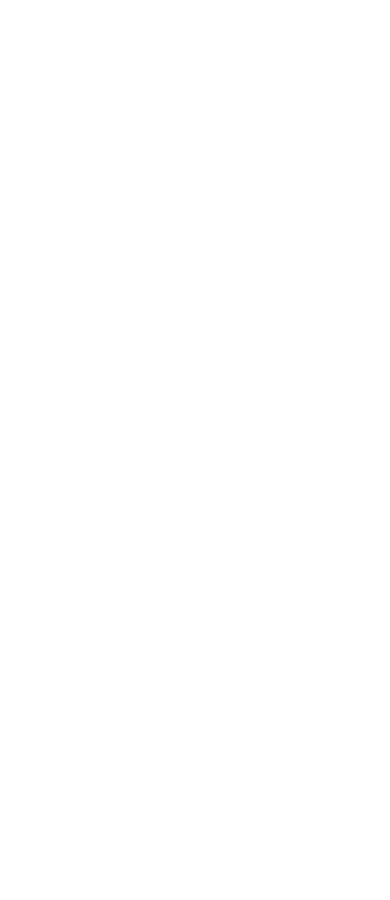
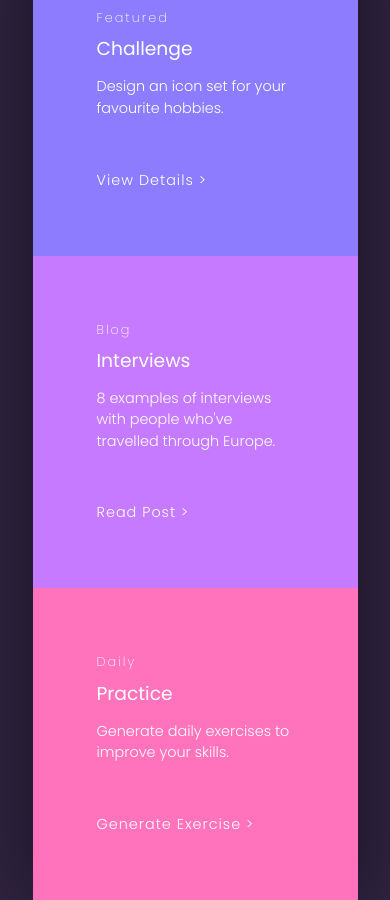
Before and after one commit to Paul-DK/iCodeThis-Challenges, a plain HTML site: page Challenge 230 - Colored Cards/index.html in a window 390 px wide. Before the commit the page ends 844 px from the top, so only its background shows below. Drawn offline with Linux system fonts and the light colour scheme.

Commit message:
Completed cards with animation and responsiveness

```diff
--- a/Challenge 230 - Colored Cards/css/reset.css
+++ b/Challenge 230 - Colored Cards/css/reset.css
@@ -32,5 +32,6 @@ h3,
 h4,
 h5,
 h6 {
+  font-weight: 300;
   overflow-wrap: break-word;
 }
--- a/Challenge 230 - Colored Cards/css/styles.css
+++ b/Challenge 230 - Colored Cards/css/styles.css
@@ -0,0 +1,178 @@
+/* Old Styles
+
+body {
+    font-family: 'Poppins', sans-serif;
+    background-color: rgb(48, 36, 65);
+    display: flex;
+    height: 100dvh;
+    justify-content: center;
+    align-items: center;
+    color: white;
+}
+
+.cards {
+    display: grid;
+    max-width: 900px;
+    margin-inline: 3rem;
+    grid-template-columns: repeat(3, minmax(33.333%, 33.333%));
+    box-shadow: 0px 0px 70px rgba(0, 0, 0, 0.5);
+}
+
+.cards .card-one {
+    background-color: rgb(141, 125, 254);
+    display: flex;
+    flex-direction: column;
+    height: 100%;
+    padding: 3rem;
+    border-top-left-radius: 5px;
+    border-bottom-left-radius: 5px;
+
+}
+
+.cards .card-two {
+    background-color: rgb(198, 122, 255);
+    display: flex;
+    flex-direction: column;
+    padding: 3rem;
+}
+
+.cards .card-three {
+    background-color: rgb(255, 115, 188);
+    display: flex;
+    flex-direction: column;
+    padding: 3rem;
+    border-top-right-radius: 5px;
+    border-bottom-right-radius: 5px;
+}
+
+.cards .details {
+    display: flex;
+    height: 100%;
+    flex-direction: column;
+    align-content: space-between;
+}
+
+.cards .details h2 {
+    font-size: .8rem;
+    opacity: 60%;
+    letter-spacing: 2px;
+    margin-bottom: .5rem;
+}
+
+.cards .details h3 {
+    font-size: 1.4rem;
+    font-weight: 700;
+    margin-bottom: 1rem;
+}
+
+.cards .details p {
+    font-size: 1rem;
+    margin-bottom: 2.5rem;
+}
+
+.cards a {
+    color: white;
+    text-decoration: none;
+    font-size: .8rem;
+    letter-spacing: 2px;
+}
+
+
+@media only screen and (max-width: 920px) {
+
+}
+*/
+
+/* Mobile First */
+
+body {
+  font-family: "Poppins", sans-serif;
+  background-color: rgb(48, 36, 65);
+  display: flex;
+  flex-direction: column;
+  height: 100dvh;
+  width: 80%;
+  min-width: 325px;
+  max-width: 325px;
+  margin: 0 auto;
+  justify-content: center;
+  align-items: center;
+  color: white;
+}
+
+.card-wrapper {
+  display: flex;
+  flex-direction: column;
+  box-shadow: 0px 0px 70px rgba(0, 0, 0, 0.5);
+}
+
+.card {
+  padding: 4rem;
+}
+
+.card:first-child {
+  background-color: rgb(141, 125, 254);
+}
+
+.card:nth-child(2) {
+  background-color: rgb(198, 122, 255);
+}
+
+.card:last-child {
+  background-color: rgb(255, 115, 188);
+}
+
+h2 {
+  font-weight: 200;
+  font-size: 0.8rem;
+  letter-spacing: 2px;
+  margin-bottom: 0.5rem;
+}
+
+h3 {
+  font-weight: 400;
+  margin-bottom: 0.8rem;
+}
+
+p {
+  font-size: 0.9rem;
+  margin-bottom: 3rem;
+}
+
+a {
+  font-size: 0.9rem;
+  font-weight: 300;
+  letter-spacing: 1px;
+  text-decoration: none;
+  color: white;
+}
+
+a:hover .arrow {
+  animation: pointingArrow 1.5s ease-in-out infinite;
+}
+
+@keyframes pointingArrow {
+  0% {
+    margin-left: 0px;
+  }
+  50% {
+    margin-left: 10px;
+  }
+  100% {
+    margin-left: 0px;
+  }
+}
+
+@media only screen and (min-width: 720px) {
+  .card-wrapper {
+    display: flex;
+    flex-direction: row;
+  }
+  .card {
+    padding: 2rem;
+    width: 250px;
+    display: flex;
+    flex-direction: column;
+    justify-content: space-between;
+  }
+}
--- a/Challenge 230 - Colored Cards/index.html
+++ b/Challenge 230 - Colored Cards/index.html
@@ -4,12 +4,45 @@
     <head>
         <meta charset="UTF-8">
         <meta name="viewport" content="width=device-width, initial-scale=1.0">
+        <link rel="preconnect" href="https://fonts.googleapis.com">
+        <link rel="preconnect" href="https://fonts.gstatic.com" crossorigin>
+        <link <link
+            href="https://fonts.googleapis.com/css2?family=Poppins:ital,wght@0,100;0,200;0,300;0,400;0,900;1,100;1,200;1,300;1,400;1,900&display=swap"
+            rel="stylesheet">
         <link rel="stylesheet" href="./css/reset.css">
         <link rel="stylesheet" href="./css/styles.css">
         <title>Challenge 233 - Colored Cards</title>
     </head>
 
     <body>
+        <div class="card-wrapper">
+            <div class="card">
+                <div class="details">
+                    <h2>Featured</h2>
+                    <h3>Challenge</h3>
+                    <p>Design an icon set for your favourite hobbies.</p>
+                </div>
+                <a href="#">View Details <span class="arrow">></span></a>
+            </div>
+            <div class="card">
+                <div class="details">
+                    <h2>Blog</h2>
+                    <h3>Interviews</h3>
+                    <p>8 examples of interviews with people who've travelled through Europe.</p>
+                </div>
+                <a href="#">Read Post <span class="arrow">></span></a>
+            </div>
+            <div class="card">
+                <div class="details">
+                    <h2>Daily</h2>
+                    <h3>Practice</h3>
+                    <p>Generate daily exercises to improve your skills.</p>
+                </div>
+                <a href="#">Generate Exercise <span class="arrow">></span></a>
+            </div>
+        </div>
     </body>
 
 </html>
+
+</html>
```
